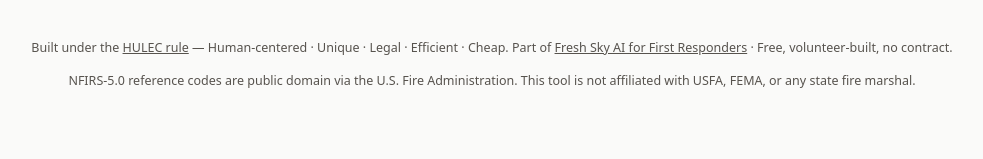
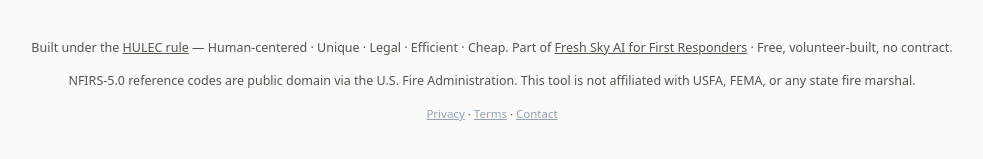
Before and after one commit to justfreshsky-jpg/NFIRSAssistant, a Flask app: page / in a window 1280 px wide. Shown: the part 999-1158 px from the top of the page, without its empty margins (148-1131 px from the left). Before the commit the page ends 1087 px from the top, so only its background shows below. Run offline with Flask 3, Linux system fonts and the light colour scheme.

Commit message:
ui: add Privacy / Terms / Contact links to footer
So users can actually reach the new /privacy and /terms routes.

Co-Authored-By: Claude Opus 4.7 <noreply@anthropic.com>

```diff
--- a/templates/index.html
+++ b/templates/index.html
@@ -136,6 +136,7 @@
   <footer>
     <p>Built under the <a href="https://www.freshskyai.com/#hulec" target="_blank" rel="noopener">HULEC rule</a> — Human-centered · Unique · Legal · Efficient · Cheap. Part of <a href="https://firstresponder.freshskyai.com/" target="_blank" rel="noopener">Fresh Sky AI for First Responders</a> · Free, volunteer-built, no contract.</p>
     <p>NFIRS-5.0 reference codes are public domain via the U.S. Fire Administration. This tool is not affiliated with USFA, FEMA, or any state fire marshal.</p>
+      <p style="margin-top:8px;font-size:11.5px;"><a href="/privacy" style="color:#94a3b8;text-decoration:underline;">Privacy</a> · <a href="/terms" style="color:#94a3b8;text-decoration:underline;">Terms</a> · <a href="mailto:admin@freshskyllc.com" style="color:#94a3b8;text-decoration:underline;">Contact</a></p>
   </footer>
 
 <script>
```
